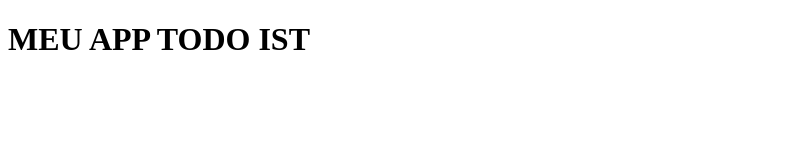
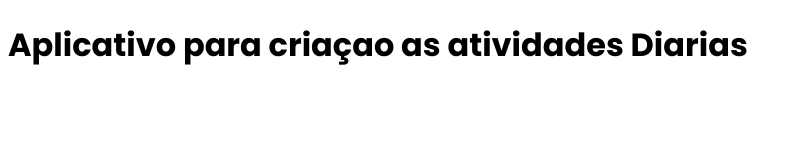
Before and after one commit to viniciusfraiz/todoist-electronjs, an Electron app: page index.html in a window 800 px wide. Drawn offline with Linux system fonts and the light colour scheme.

Commit message:
adicionando a fonte poppins

```diff
--- a/index.html
+++ b/index.html
@@ -3,9 +3,12 @@
 <html>
 <head>
 
+<link href="https://fonts.googleapis.com/css2?family=Poppins:wght@500;700&display=swap" rel="stylesheet"/>
+<link rel="stylesheet" href="style.css"/>
+
     <title>Todo Ist</title>
 </head>
 <body>
-    <h1>MEU APP TODO IST</h1>
+    <h1>Aplicativo para criaçao as atividades Diarias</h1>
 </body>
 </html>
--- /dev/null
+++ b/style.css
@@ -0,0 +1,3 @@
+body {
+    font-family: 'Poppins', sans-serif;
+}
```
